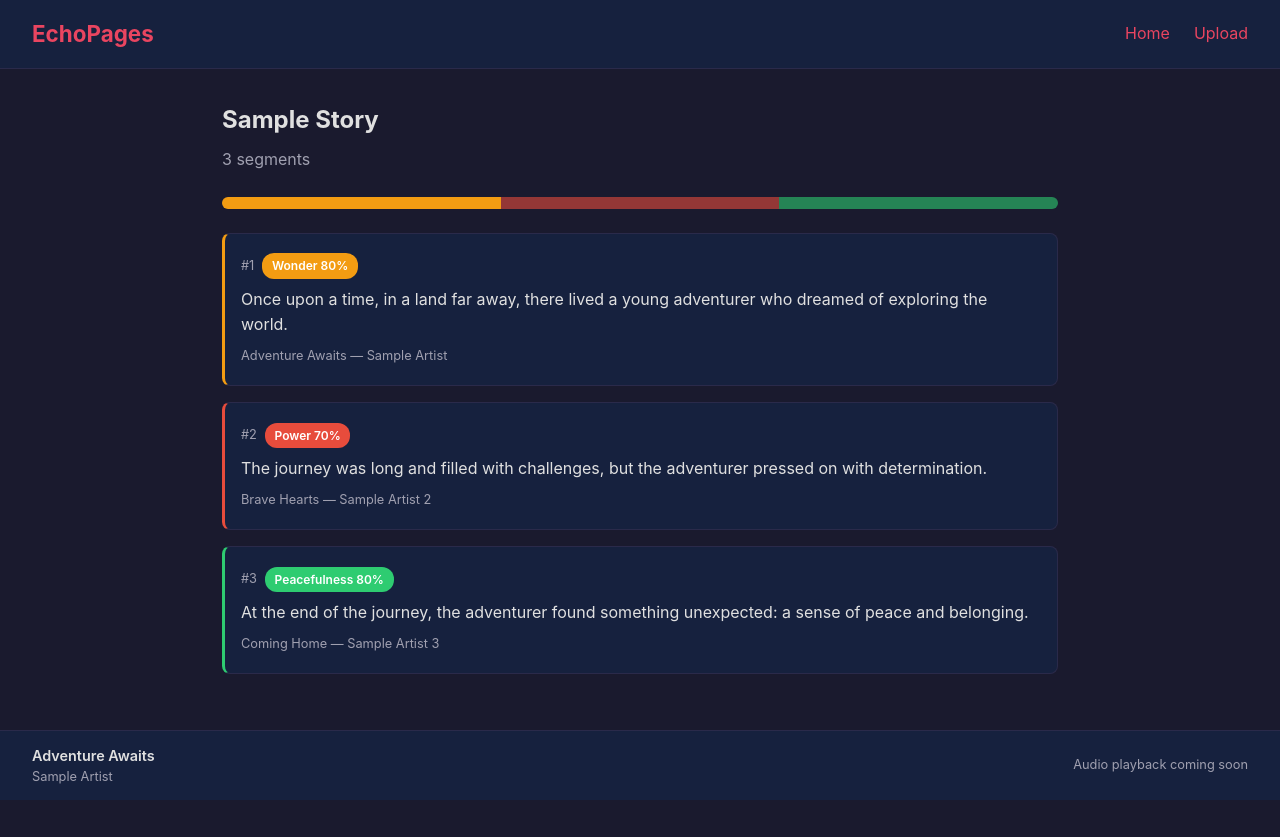
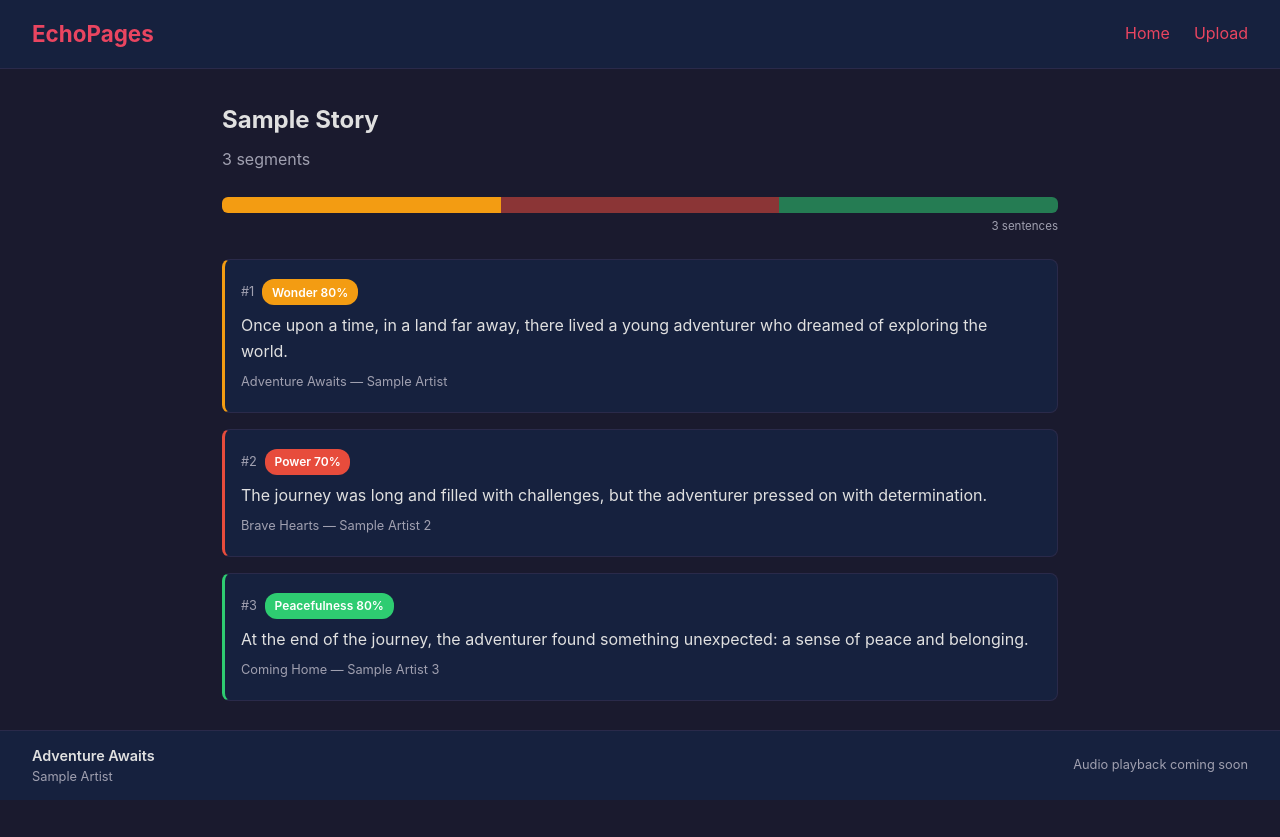
Before and after one commit to eatdegrasstyson/EchoPages, a React (Vite) app in the folder apps/web/client/: page /read/1 in a window 1280 px wide. Before the commit the page ends 810 px from the top, so only its background shows below. Built offline with nearby package versions, Linux system fonts and the light colour scheme.

Commit message:
Improve EmotionTimeline — use pre-computed dominant, active segment scale, sentence count label

```diff
--- a/apps/web/client/src/App.css
+++ b/apps/web/client/src/App.css
@@ -150,10 +150,9 @@ textarea:focus {
 .emotion-timeline {
   display: flex;
   width: 100%;
-  height: 12px;
+  height: 16px;
   border-radius: 6px;
   overflow: hidden;
-  margin-bottom: 1.5rem;
 }
 
 .emotion-timeline-segment {
--- a/apps/web/client/src/components/EmotionTimeline.jsx
+++ b/apps/web/client/src/components/EmotionTimeline.jsx
@@ -4,9 +4,11 @@ export default function EmotionTimeline({ segments, activeIndex, onSegmentClick
   if (!segments || segments.length === 0) return null;
 
   return (
-    <div className="emotion-timeline" title="Emotion arc">
+    <div style={{ marginBottom: '1.5rem' }}>
+      <div className="emotion-timeline" title="Click a segment to jump to it">
         {segments.map((seg, i) => {
-        const dominant = getDominantEmotion(seg.emotions);
+          const dominant = seg.dominant || getDominantEmotion(seg.emotions);
+          const isActive = activeIndex === i;
           return (
             <div
               key={i}
@@ -14,7 +16,9 @@ export default function EmotionTimeline({ segments, activeIndex, onSegmentClick
               style={{
                 flex: 1,
                 backgroundColor: getEmotionColor(dominant),
-              opacity: activeIndex === i ? 1 : 0.6,
+                opacity: isActive ? 1 : 0.55,
+                transform: isActive ? 'scaleY(1.3)' : 'scaleY(1)',
+                transition: 'opacity 0.15s, transform 0.15s',
               }}
               title={`#${i + 1}: ${dominant || 'unknown'}`}
               onClick={() => onSegmentClick(i)}
@@ -22,5 +26,9 @@ export default function EmotionTimeline({ segments, activeIndex, onSegmentClick
           );
         })}
       </div>
+      <div style={{ textAlign: 'right', fontSize: '0.72rem', color: 'var(--text-secondary)', marginTop: '0.25rem' }}>
+        {segments.length} sentence{segments.length !== 1 ? 's' : ''}
+      </div>
+    </div>
   );
 }
```
Lines whose indentation alone changed are shown as unchanged.
